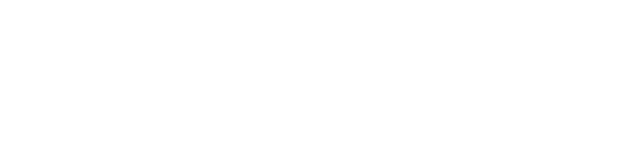
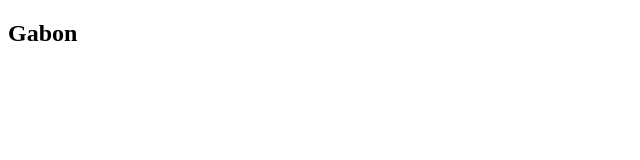
Before and after one commit to damanadidier/niitGoH, a plain HTML site: page index.html in a window 1280 px wide. Shown: the whole page, without its empty margins (0-640 px from the left). Drawn offline with Linux system fonts and the light colour scheme.

Commit message:
added Gabon to index.html

```diff
--- a/index.html
+++ b/index.html
@@ -5,8 +5,10 @@
     <meta http-equiv="X-UA-Compatible" content="IE=edge">
     <meta name="viewport" content="width=device-width, initial-scale=1.0">
     <title>Git Test</title>
+
 </head>
 <body>
+    <h2>Gabon</h2>
 
 </body>
 </html>
```
